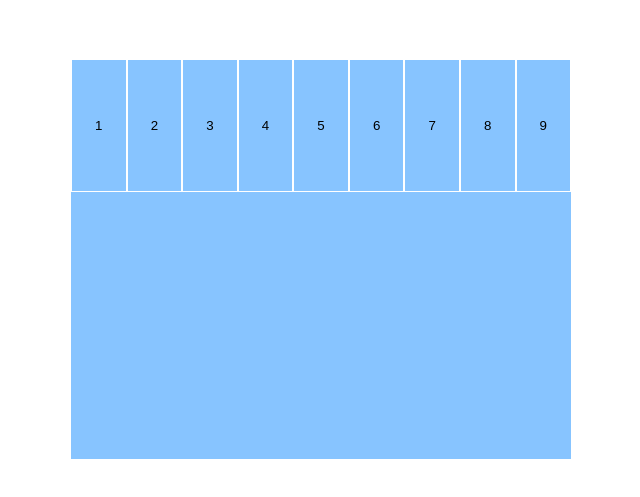
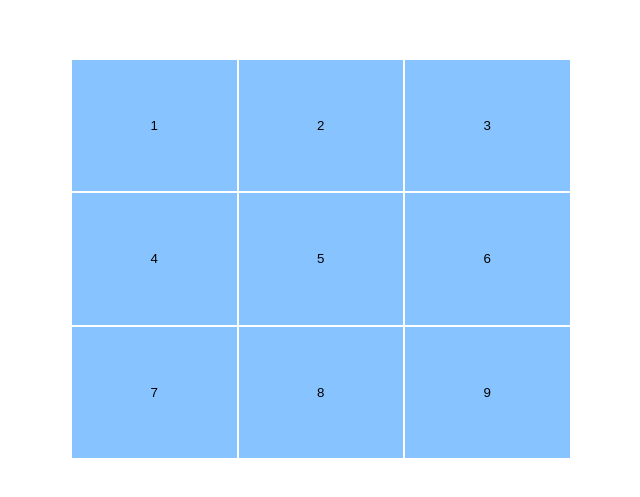
Before and after one commit to thisissonali/TICTACTOE, a React (Vite) app: page / in a window 1280 px wide. Shown: the part 141-638 px from the top of the page, without its empty margins (319-959 px from the left). Built offline with nearby package versions, Linux system fonts and the light colour scheme.

Commit message:
UI fixed

```diff
--- a/src/App.css
+++ b/src/App.css
@@ -18,13 +18,13 @@
 .row{
   display: flex;
   /* flex-direction: column; */
+  flex-wrap: wrap;
 }
 .cell-cont{
   height: 33.3%;
   border: 1px solid white;
   background-color: #87C4FF;
-  width: 33%;
-  flex-wrap: wrap;
+  width: 33.3%;
 }
 .red{
   background-color: red;
--- a/src/App.jsx
+++ b/src/App.jsx
@@ -37,6 +37,7 @@ function App() {
                       console.log("Button Clicked. New Count:", count + 1);
                     }}
                     className={`cell-cont ${isSelected ? chance : ""}`}
+                    key={cell}
                   >
                     {index+1}
                   </button>
```
